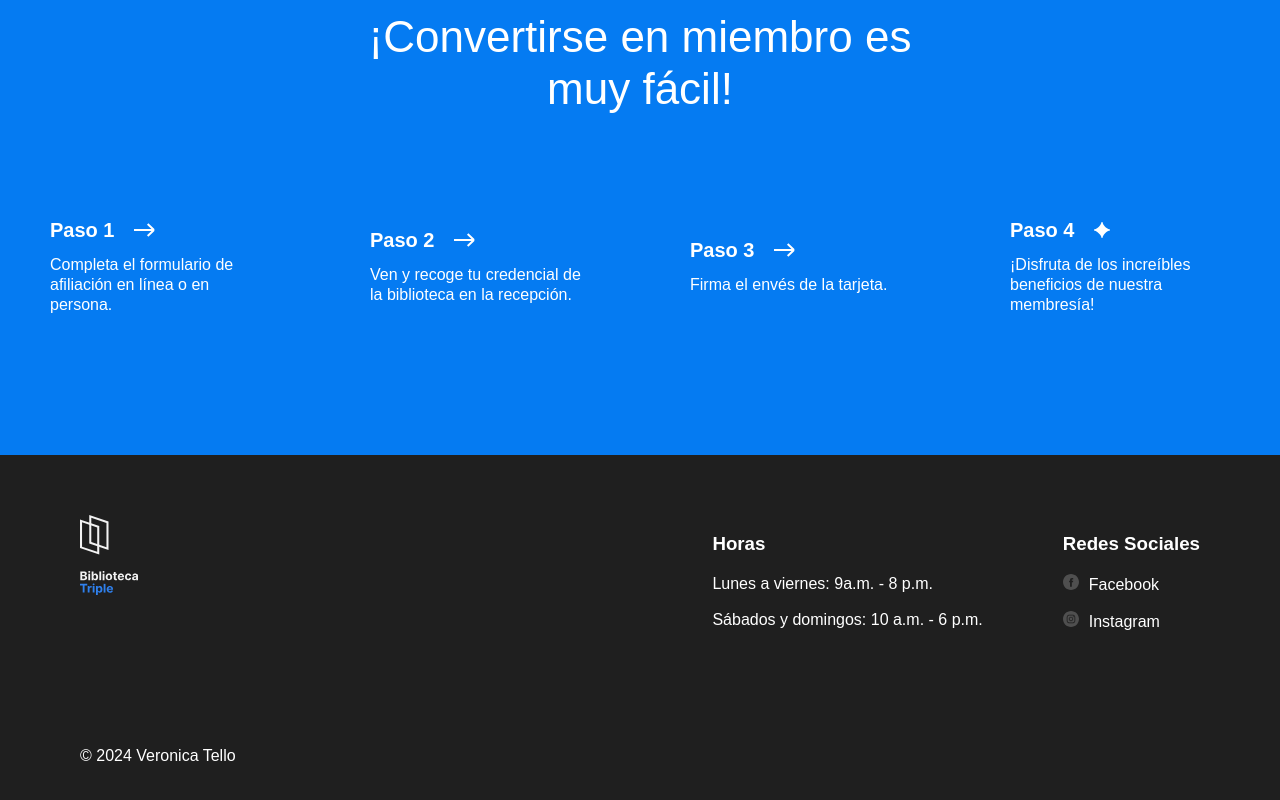
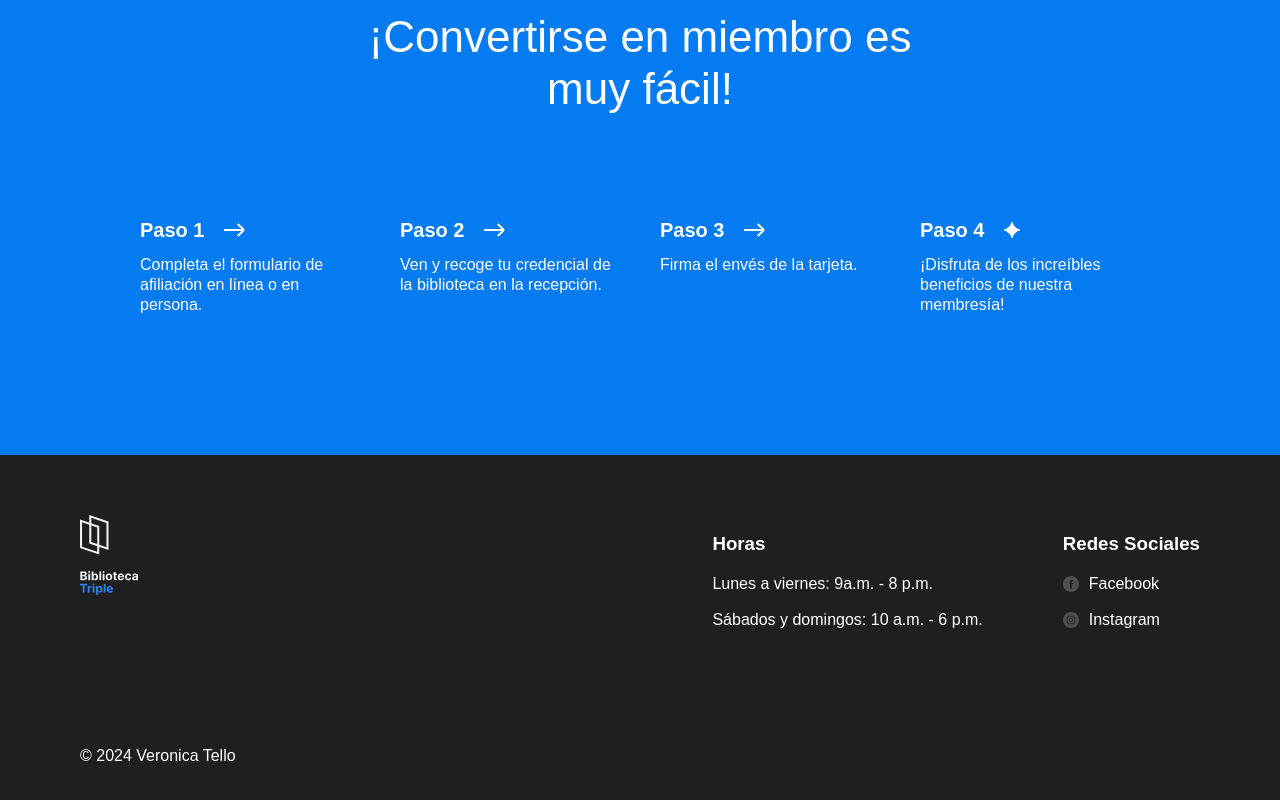
Before and after one commit to vero-tello/web_project_library, a plain HTML site: page index.html in a window 1280 px wide. Shown: the part 3027-3827 px from the top of the page. Drawn offline with Linux system fonts and the light colour scheme.

Commit message:
Modificación de reglas y nombre id

```diff
--- a/index.html
+++ b/index.html
@@ -28,7 +28,7 @@
               <a class="nav__link" href="#events">Eventos</a>
             </li>
             <li>
-              <a class="nav__link" href="#Hazte-miembro"
+              <a class="nav__link" href="#Conviérte-en-miembro"
                 >Conviértete en miembro</a
               >
             </li>
@@ -224,7 +224,7 @@
             </div>
           </div>
         </section>
-        <section class="membership" id="Hazte-miembro">
+        <section class="membership" id="Conviérte-en-miembro">
           <h2 class="membership__title">
             ¡Convertirse en miembro es muy fácil!
           </h2>
--- a/styles/style.css
+++ b/styles/style.css
@@ -307,13 +307,12 @@
   padding: 0;
   margin: 100px 0 0;
   display: flex;
-  justify-content: space-around;
+  column-gap: 40px;
+  justify-content: center;
 }
 
 .step {
-  flex-basis: auto;
-  width: 220px;
-  margin: auto 40px auto;
+  flex-basis: 220px;
 }
 
 .step__title {
@@ -376,12 +375,14 @@
 .footer__column-link {
   color: white;
   text-decoration: none;
+  column-gap: 10px;
+  display: flex;
+  align-items: center;
 }
 
 .footer__social-icon {
   height: 16px;
   width: 16px;
-  margin-right: 10px;
 }
 
 .footer__copyright {
```
